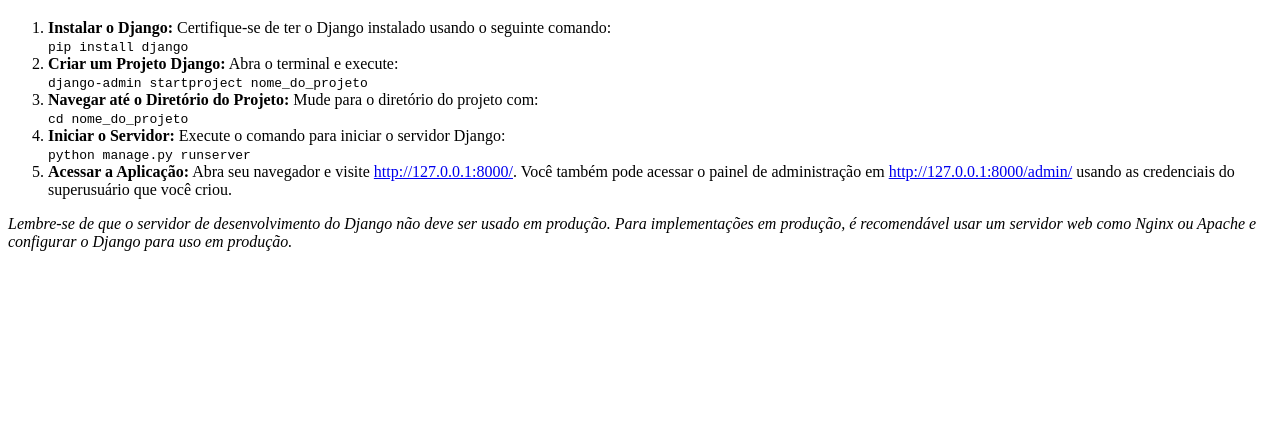
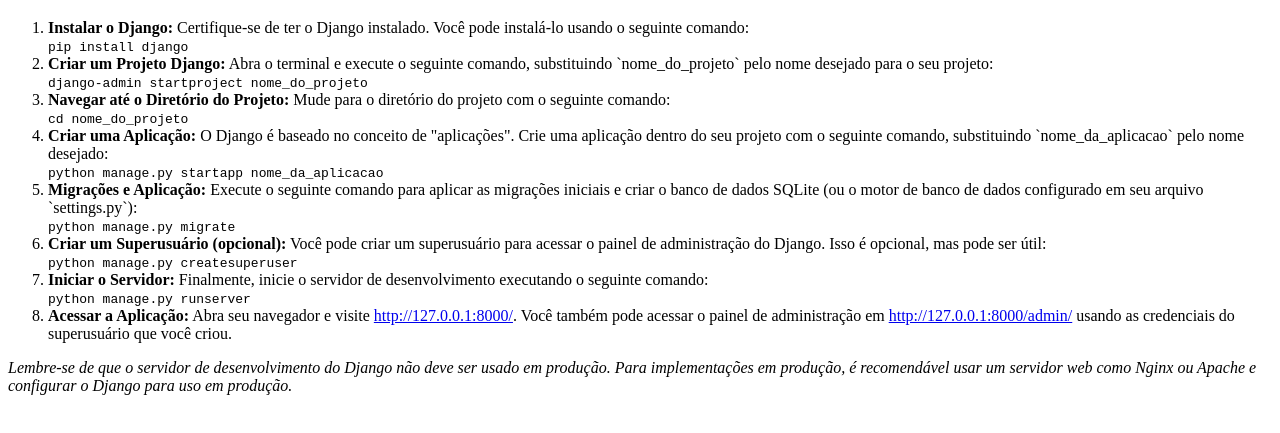
Before and after one commit to KennyaLacerda/KennyaLacerda.github.io-, a plain HTML site: page index.html in a window 1280 px wide. Shown: the part 61-494 px from the top of the page. Drawn offline with Linux system fonts and the light colour scheme.

Commit message:
Update index.html

```diff
--- a/index.html
+++ b/index.html
@@ -10,18 +10,25 @@
     <h1>Instruções para Iniciar um Servidor Django</h1>
 
     <ol>
-        <li><strong>Instalar o Django:</strong> Certifique-se de ter o Django instalado usando o seguinte comando:<br>
+        <li><strong>Instalar o Django:</strong> Certifique-se de ter o Django instalado. Você pode instalá-lo usando o seguinte comando:<br>
             <code>pip install django</code></li>
 
-        <li><strong>Criar um Projeto Django:</strong> Abra o terminal e execute:<br>
+        <li><strong>Criar um Projeto Django:</strong> Abra o terminal e execute o seguinte comando, substituindo `nome_do_projeto` pelo nome desejado para o seu projeto:<br>
             <code>django-admin startproject nome_do_projeto</code></li>
 
-        <li><strong>Navegar até o Diretório do Projeto:</strong> Mude para o diretório do projeto com:<br>
+        <li><strong>Navegar até o Diretório do Projeto:</strong> Mude para o diretório do projeto com o seguinte comando:<br>
             <code>cd nome_do_projeto</code></li>
 
-        <!-- Adicione mais itens conforme necessário -->
+        <li><strong>Criar uma Aplicação:</strong> O Django é baseado no conceito de "aplicações". Crie uma aplicação dentro do seu projeto com o seguinte comando, substituindo `nome_da_aplicacao` pelo nome desejado:<br>
+            <code>python manage.py startapp nome_da_aplicacao</code></li>
 
-        <li><strong>Iniciar o Servidor:</strong> Execute o comando para iniciar o servidor Django:<br>
+        <li><strong>Migrações e Aplicação:</strong> Execute o seguinte comando para aplicar as migrações iniciais e criar o banco de dados SQLite (ou o motor de banco de dados configurado em seu arquivo `settings.py`):<br>
+            <code>python manage.py migrate</code></li>
+
+        <li><strong>Criar um Superusuário (opcional):</strong> Você pode criar um superusuário para acessar o painel de administração do Django. Isso é opcional, mas pode ser útil:<br>
+            <code>python manage.py createsuperuser</code></li>
+
+        <li><strong>Iniciar o Servidor:</strong> Finalmente, inicie o servidor de desenvolvimento executando o seguinte comando:<br>
             <code>python manage.py runserver</code></li>
 
         <li><strong>Acessar a Aplicação:</strong> Abra seu navegador e visite <a href="http://127.0.0.1:8000/" target="_blank">http://127.0.0.1:8000/</a>. Você também pode acessar o painel de administração em <a href="http://127.0.0.1:8000/admin/" target="_blank">http://127.0.0.1:8000/admin/</a> usando as credenciais do superusuário que você criou.</li>
```
